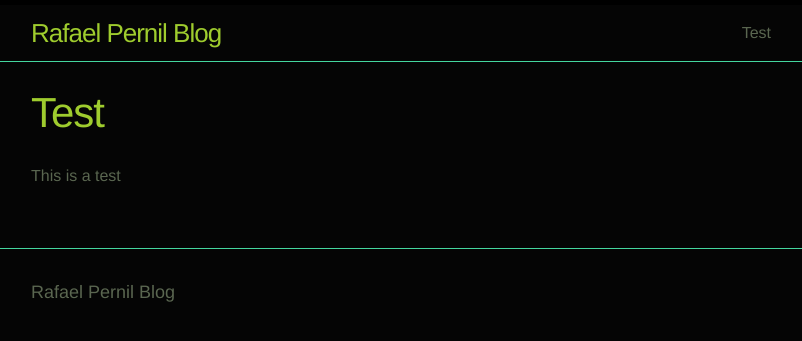
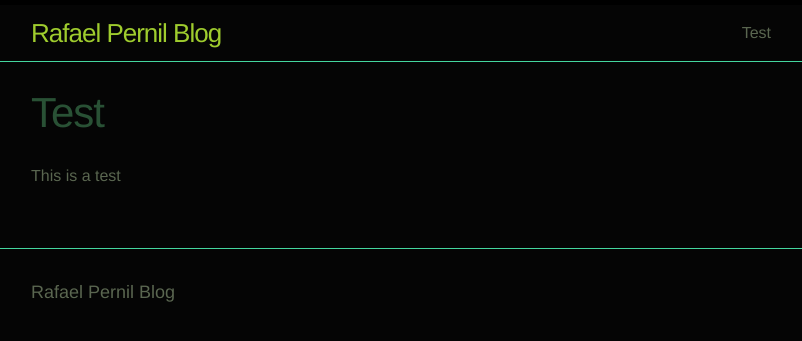
Before and after one commit to rafaelpernil2/blog-en, a Jekyll site: the page built from test.markdown, in a window 1280 px wide. Shown: the top 341 px of the page, without its empty margins (239-1041 px from the left). Built offline with Jekyll 4.4.1, drawn with Linux system fonts in a browser that asks for light colours.

Commit message:
fix: More style changes, looking good!

```diff
--- a/_sass/_layout.scss
+++ b/_sass/_layout.scss
@@ -205,7 +205,7 @@
     font-size: 42px;
     letter-spacing: -1px;
     line-height: 1;
-    color: $title-color;
+    color: $brand-color;
 
     @include media-query($on-laptop) {
         font-size: 36px;
```
